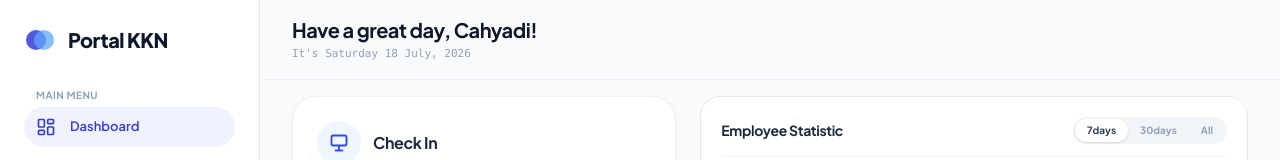
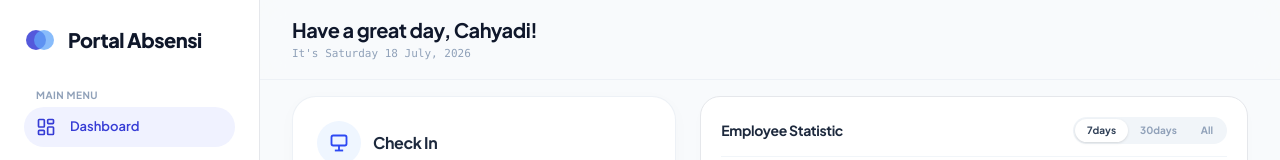
Before and after one commit to Cahyadi-Prasetyo/absensi-kkn, a Next.js app: page /absen in a window 1280 px wide. Shown: the top 160 px of the page. Built offline with nearby package versions, Linux system fonts and the light colour scheme.

Commit message:
feat: add AbsenDesktop component for desktop-friendly dashboard layout

```diff
--- a/app/absen/components/AbsenDesktop.tsx
+++ b/app/absen/components/AbsenDesktop.tsx
@@ -11,7 +11,7 @@ function BrandLogo() {
         <circle cx="12" cy="16" r="10" fill="#363CD5" fillOpacity="0.85" />
         <circle cx="20" cy="16" r="10" fill="#60A5FA" fillOpacity="0.75" />
       </svg>
-      <span className="font-extrabold text-[20px] text-[#0F172A] tracking-tight">Portal KKN</span>
+      <span className="font-extrabold text-[20px] text-[#0F172A] tracking-tight">Portal Absensi</span>
     </div>
   );
 }
```
